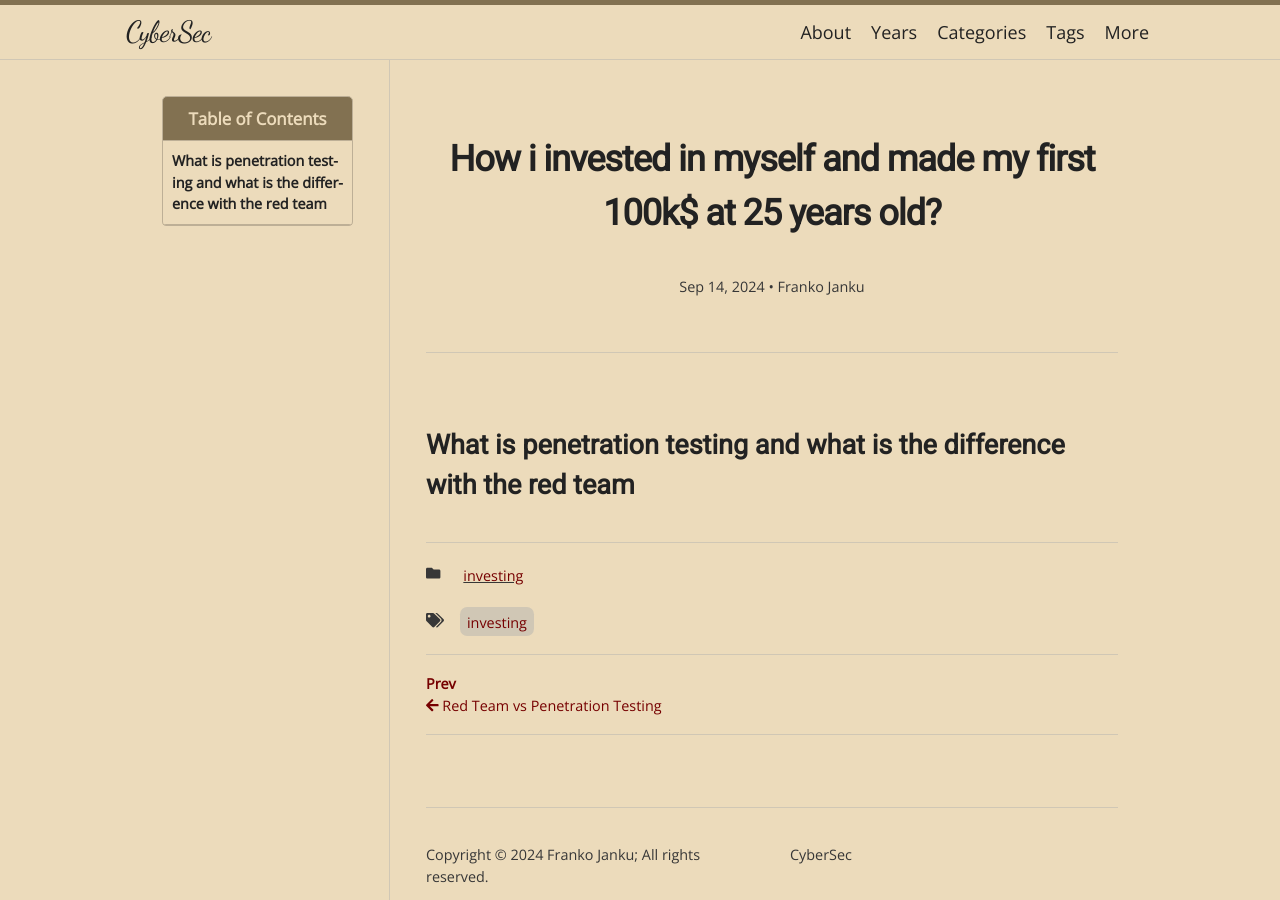
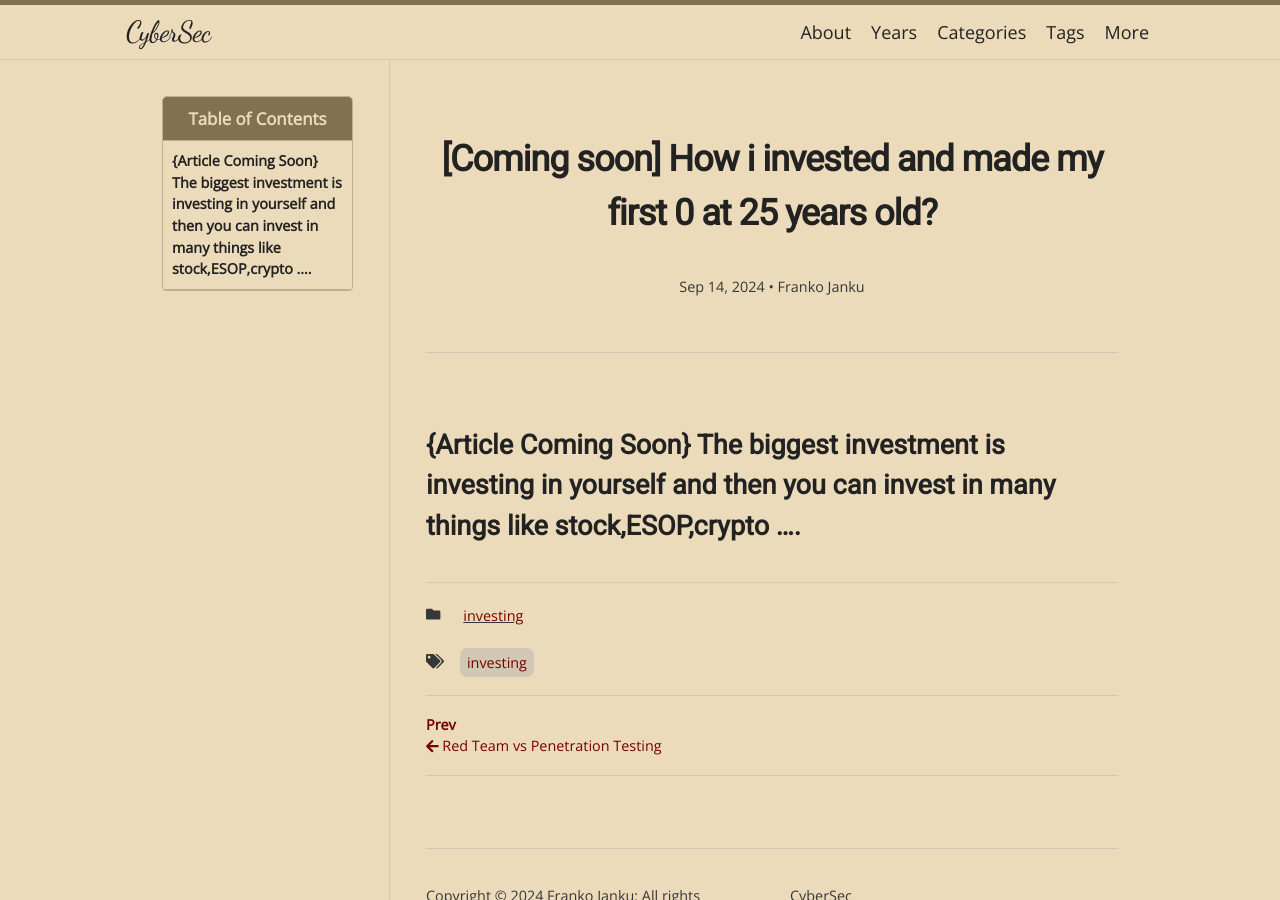
Before and after one commit to Archx0Mas/Archx0Mas.github.io, a Jekyll site: the page built from _posts/2024-09-14-investing.md, in a window 1280 px wide. Built offline with Jekyll 4.4.1, drawn with Linux system fonts in a browser that asks for light colours; nearby versions of some CDN libraries; some web fonts are replaced; some of the changed text lies outside the part shown.

Commit message:
Update 2024-09-14-investing.md

```diff
--- a/_posts/2024-09-14-investing.md
+++ b/_posts/2024-09-14-investing.md
@@ -1,11 +1,11 @@
 ---
 layout: post
 toc: true
-title: "How i invested in myself and made my first 100k$ at 25 years old?"
+title: "[Coming soon] How i invested and made my first 0 at 25 years old?"
 categories: investing
 tags: [investing]
 author:
   - Franko Janku
 ---
 
-## What is penetration testing and what is the difference with the red team
+## {Article Coming Soon} The biggest investment is investing in yourself and then you can invest in many things like stock,ESOP,crypto ....
```
